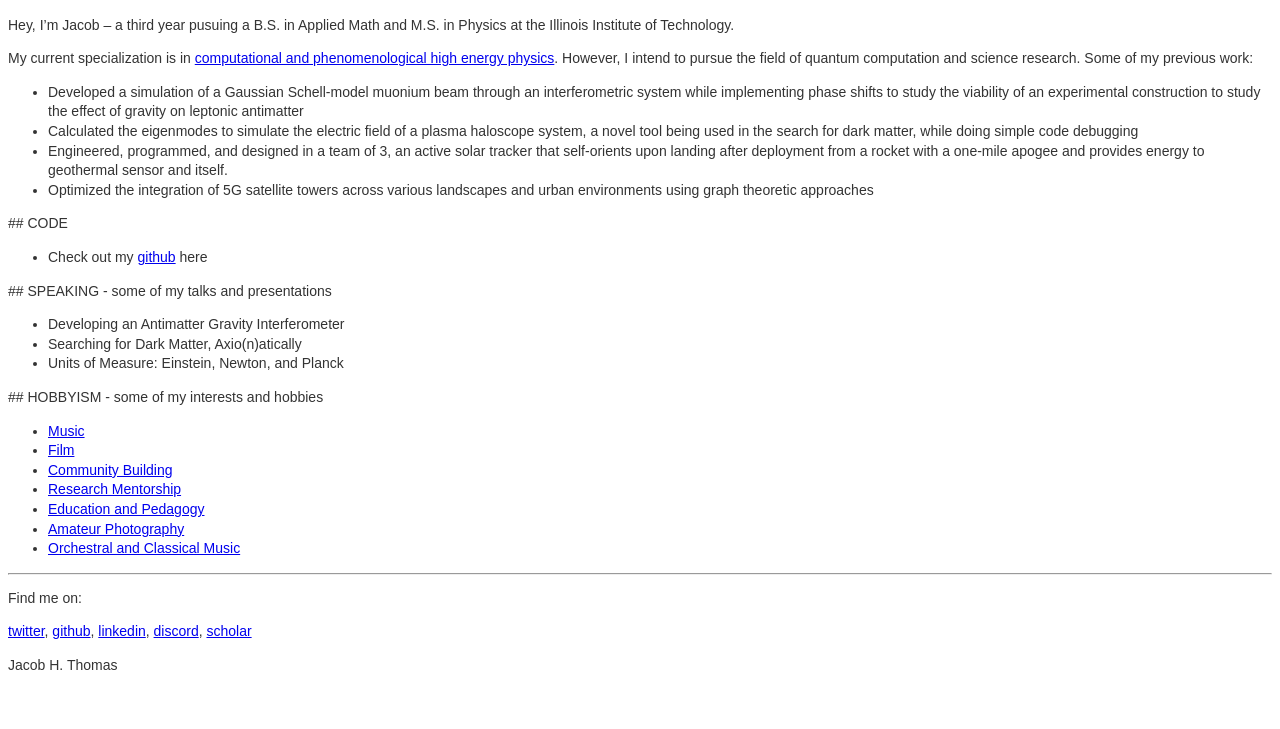
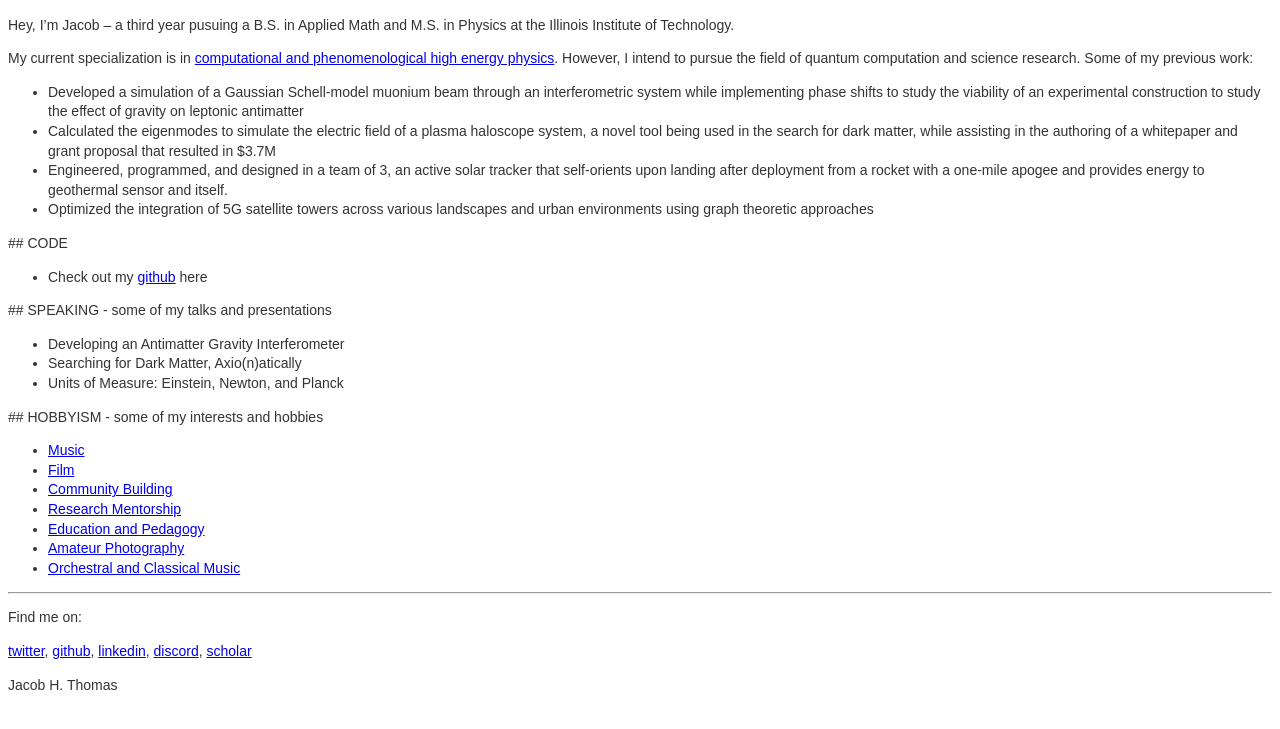
Before and after one commit to jacobhthomas/jacobhthomas.github.io, a plain HTML site: page index.html in a window 1280 px wide. Shown: the part 61-790 px from the top of the page. Drawn offline with Linux system fonts and the light colour scheme.

Commit message:
Update index.html

```diff
--- a/index.html
+++ b/index.html
@@ -94,7 +94,7 @@
         </p>
         <ul>
             <li>Developed a simulation of a Gaussian Schell-model muonium beam through an interferometric system while implementing phase shifts to study the viability of an experimental construction to study the effect of gravity on leptonic antimatter</li>
-            <li>Calculated the eigenmodes to simulate the electric field of a plasma haloscope system, a novel tool being used in the search for dark matter, while doing simple code debugging</a>
+            <li>Calculated the eigenmodes to simulate the electric field of a plasma haloscope system, a novel tool being used in the search for dark matter, while assisting in the authoring of a whitepaper and grant proposal that resulted in $3.7M</a>
             <li>Engineered, programmed, and designed in a team of 3, an active solar tracker that self-orients upon landing after deployment from a rocket with a one-mile apogee and provides energy to geothermal sensor and itself</a>.</li>
             <li>Optimized the integration of 5G satellite towers across various landscapes and urban environments using graph theoretic approaches</li>
         </ul>
```
